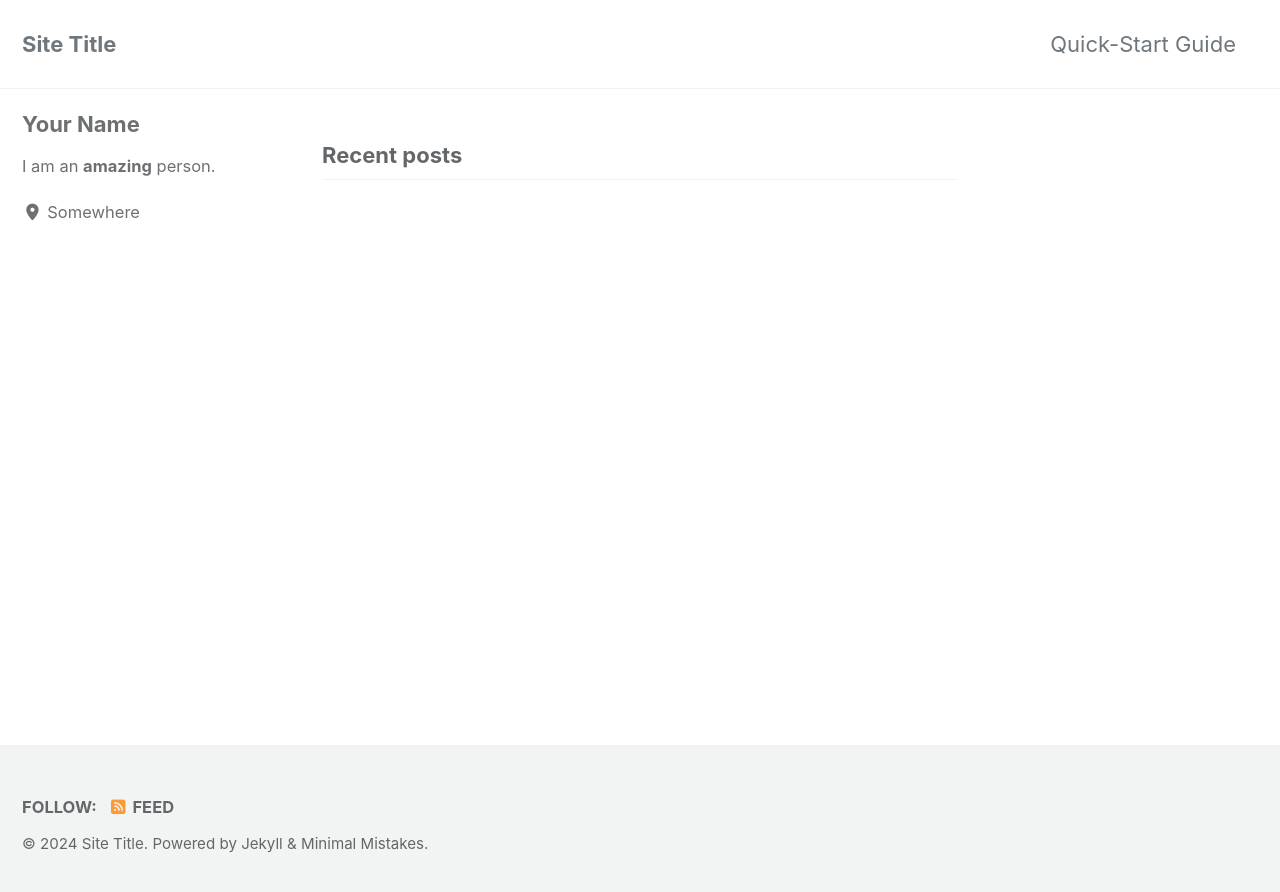
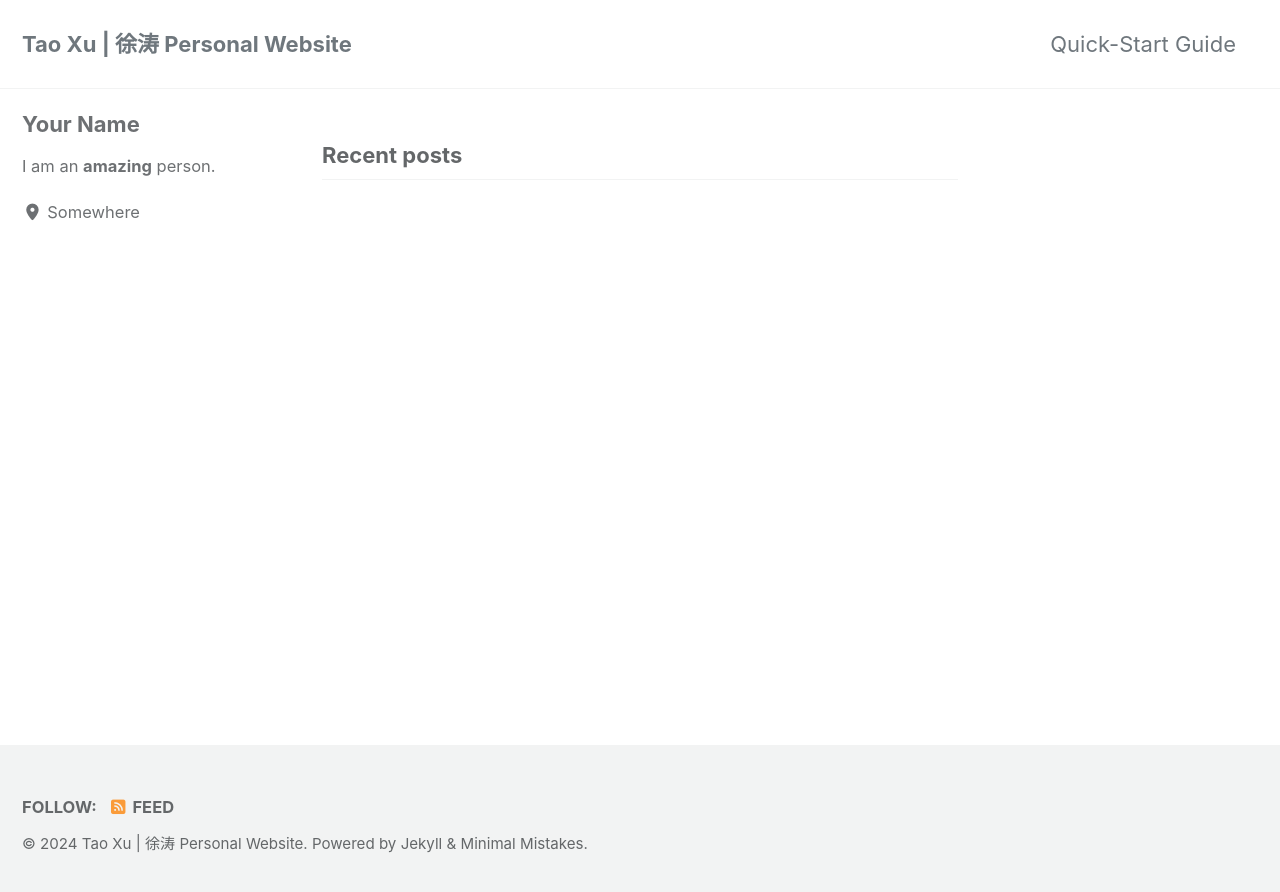
Before and after one commit to taoxee/taoxee.github.io, a Jekyll site: the page built from index.html, in a window 1280 px wide. Shown: the top 892 px of the page. Built offline with Jekyll 4.4.1, drawn with Linux system fonts in a browser that asks for light colours; cached includes are drawn as plain includes; the list of posts is cut into pages by our own code.

Commit message:
feat: update title and others

```diff
--- a/_config.yml
+++ b/_config.yml
@@ -16,12 +16,12 @@ minimal_mistakes_skin    : "default" # "air", "aqua", "contrast", "dark", "dirt"
 
 # Site Settings
 locale                   : "en-US"
-title                    : "Site Title"
+title                    : "Tao Xu | 徐涛 Personal Website"
 title_separator          : "-"
 subtitle                 : # site tagline that appears below site title in masthead
-name                     : "Your Name"
-description              : "An amazing website."
-url                      : # the base hostname & protocol for your site e.g. "https://mmistakes.github.io"
+name                     : "Tao Xu"
+description              : "a website all about me."
+url                      : "https://taoxee.github.io/" # the base hostname & protocol for your site e.g. "https://mmistakes.github.io"
 baseurl                  : # the subpath of your site, e.g. "/blog"
 repository               : # GitHub username/repo-name e.g. "mmistakes/minimal-mistakes"
 teaser                   : # path of fallback teaser image, e.g. "/assets/images/500x300.png"
```
